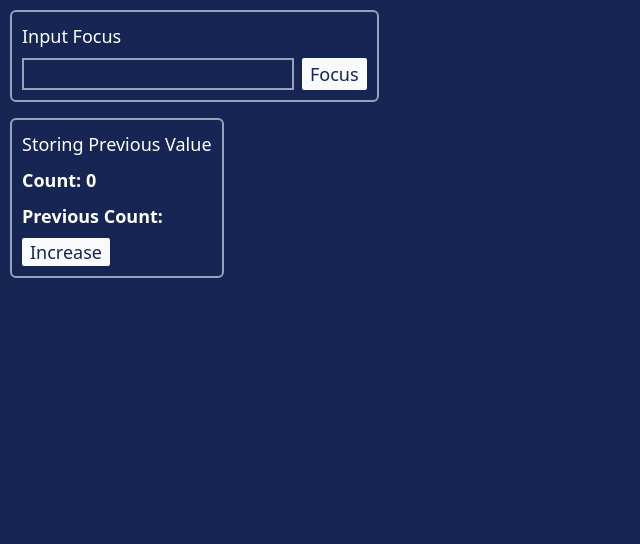
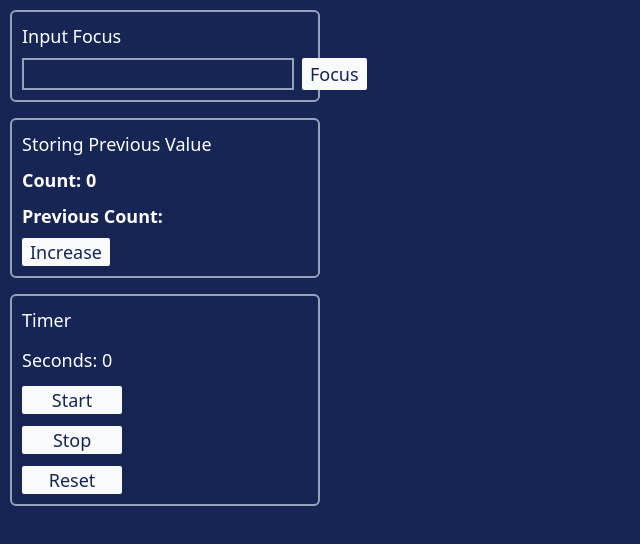
Before and after one commit to AlexisAubreyBrusola/learning-react, a React (Vite) app in the folder learning-hooks/: page / in a window 1280 px wide. Shown: the top 544 px of the page, without its empty margins (0-640 px from the left). Built offline with nearby package versions, Linux system fonts and the light colour scheme.

Commit message:
Added the 'Timer' component

```diff
--- a/learning-hooks/src/UseRef/UseRef.jsx
+++ b/learning-hooks/src/UseRef/UseRef.jsx
@@ -1,15 +1,20 @@
 import InputFocus from "./InputFocus";
 import StoringPreviousValue from "./StoringPreviousValue";
+import Timer from "./Timer";
 
 const UseRef = () => {
   return (
     <>
-      <div className="p-2.5 border-2 border-slate-400 rounded-md max-w-fit flex flex-col gap-2 h-fit">
+      <div className="p-2.5 border-2 border-slate-400 rounded-md w-[310px] flex flex-col gap-2 h-fit">
         <InputFocus />
       </div>
 
-      <div className="p-2.5 border-2 border-slate-400 rounded-md max-w-fit flex flex-col gap-2 h-fit">
+      <div className="p-2.5 border-2 border-slate-400 rounded-md w-[310px] flex flex-col gap-2 h-fit">
         <StoringPreviousValue />
+      </div>
+
+      <div className="p-2.5 border-2 border-slate-400 rounded-md w-[310px] flex flex-col gap-2 h-fit">
+        <Timer />
       </div>
     </>
   );
```
